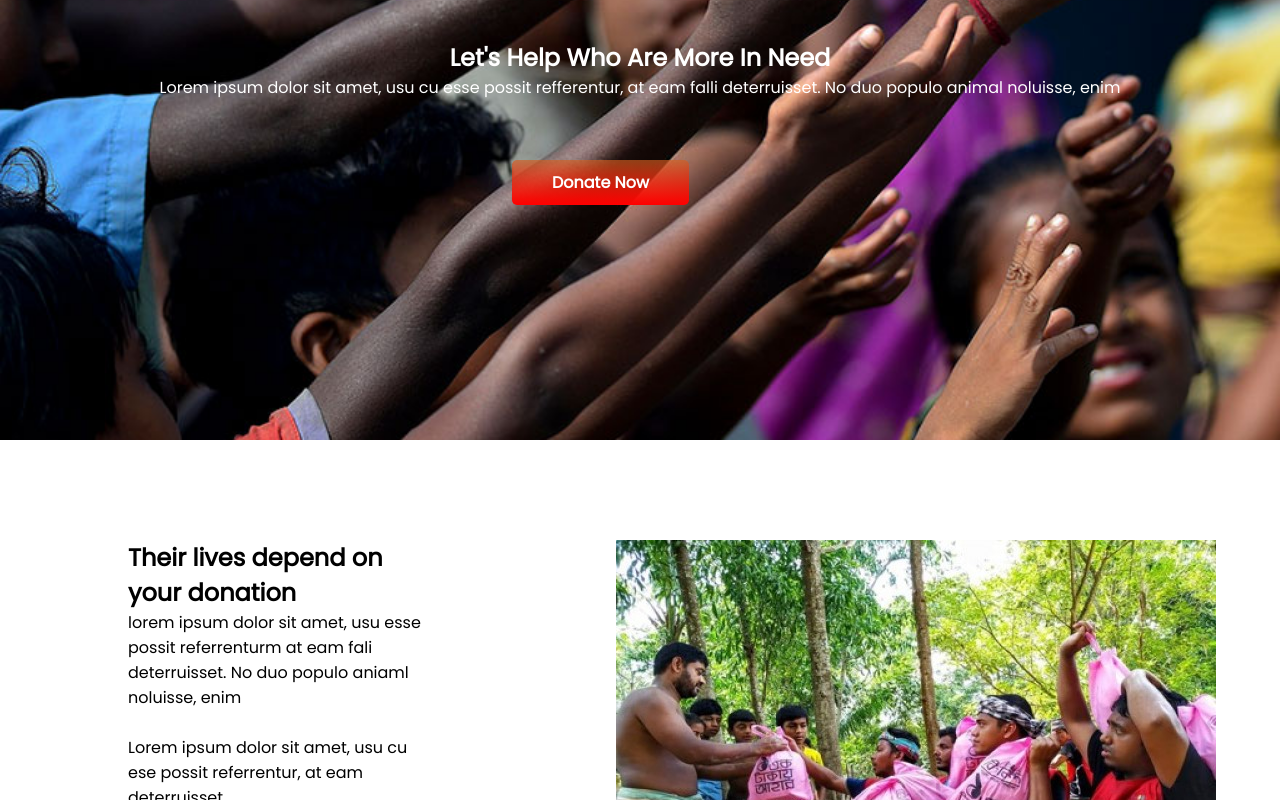
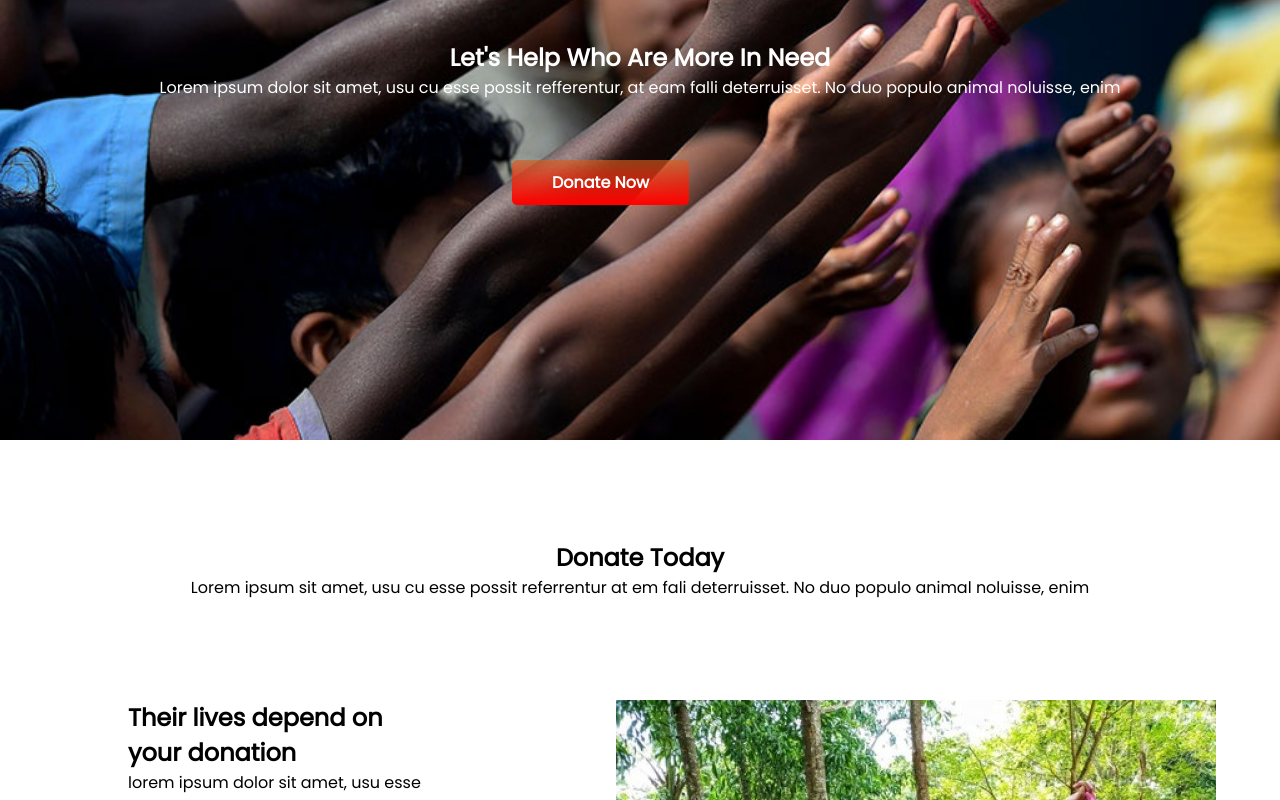
Before and after one commit to shafrinahamed97/Donation-website, a plain HTML site: page index.html in a window 1280 px wide. Shown: the part 360-1160 px from the top of the page. Drawn offline with Linux system fonts and the light colour scheme.

Commit message:
start Donate Today Section

```diff
--- a/index.html
+++ b/index.html
@@ -30,6 +30,14 @@
         </div>
         <div>
             <a id="donate-buttom" target="_blank" href="https://web.programming-hero.com/">Donate Now</a>
+
+        </div>
+    </section>
+    <section id="donate-today">
+        <div id="donate-text">
+            <h1><strong>Donate Today</strong></h1>
+            <p>Lorem ipsum sit amet, usu cu esse possit referrentur at em fali deterruisset. No duo populo animal
+                noluisse, enim</p>
 
         </div>
     </section>
--- a/main.css
+++ b/main.css
@@ -31,6 +31,12 @@ body {
     top: 50%;
     width: 100%;
     text-align: center;
+    font-size: 200pxx;
+}
+
+#donate-today {
+    margin: 100px 0;
+    text-align: center;
 
 
 }
@@ -53,6 +59,8 @@ body {
 .contribute-2 {
     margin-bottom: 100px;
 }
+
+
 
 
 
@@ -108,6 +116,7 @@ body {
     margin: 100px auto;
     padding: 70px 0;
 }
+
 
 
 
```
